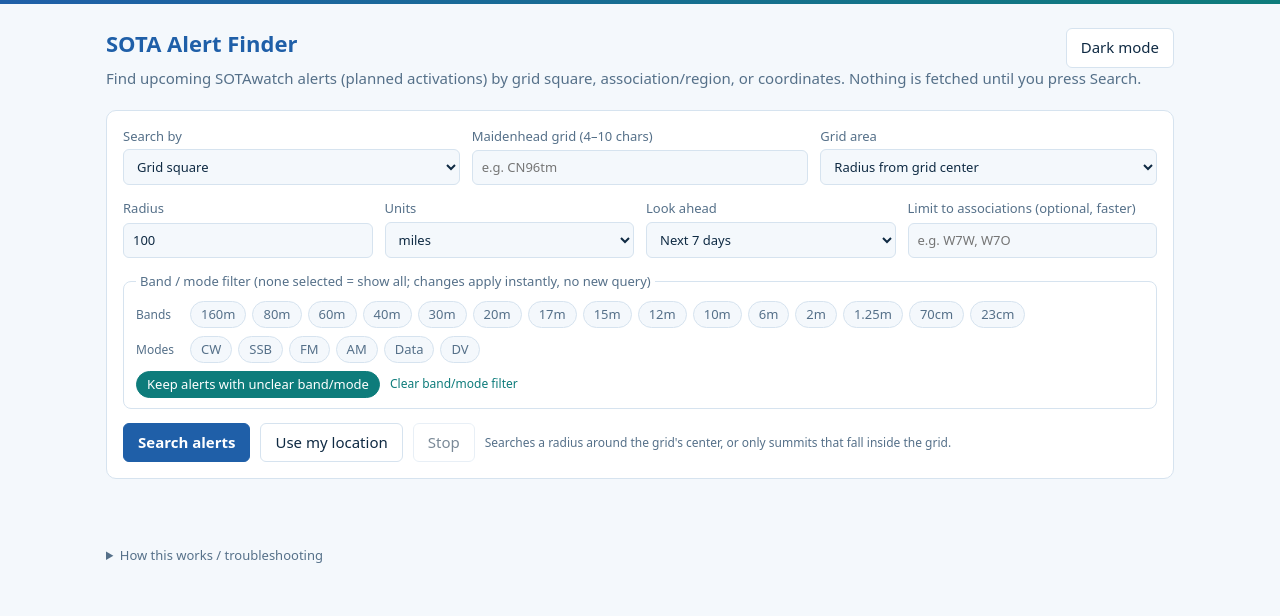
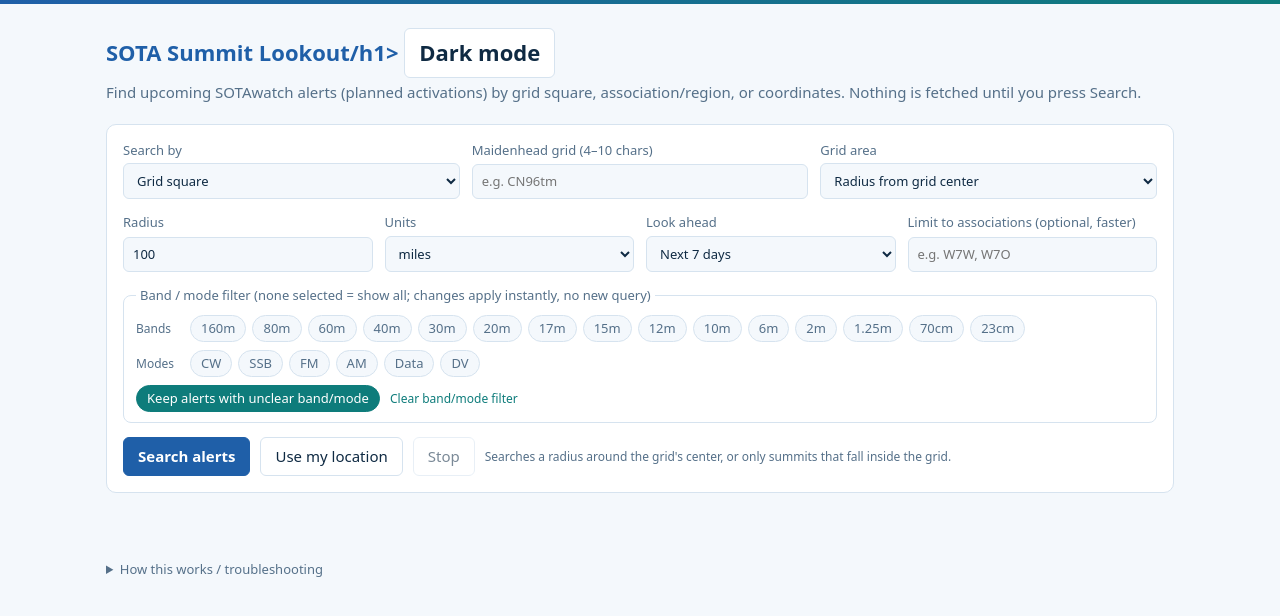
Before and after one commit to marracci/sota-near-me, a plain HTML site: page docs/index.html in a window 1280 px wide. Drawn offline with Linux system fonts and the light colour scheme.

Commit message:
update readme, app naming
in support for publishing to Github Pages

```diff
--- a/docs/index.html
+++ b/docs/index.html
@@ -12,7 +12,7 @@
 <body>
 <main>
   <div class="head">
-    <h1>SOTA Alert Finder</h1>
+    <h1>SOTA Summit Lookout/h1>
     <button type="button" id="themeBtn" aria-label="Toggle dark mode">Dark mode</button>
   </div>
   <p class="sub">Find upcoming SOTAwatch alerts (planned activations) by grid square, association/region, or coordinates. Nothing is fetched until you press Search.</p>
```
Also changed, not shown: 1 other file.
